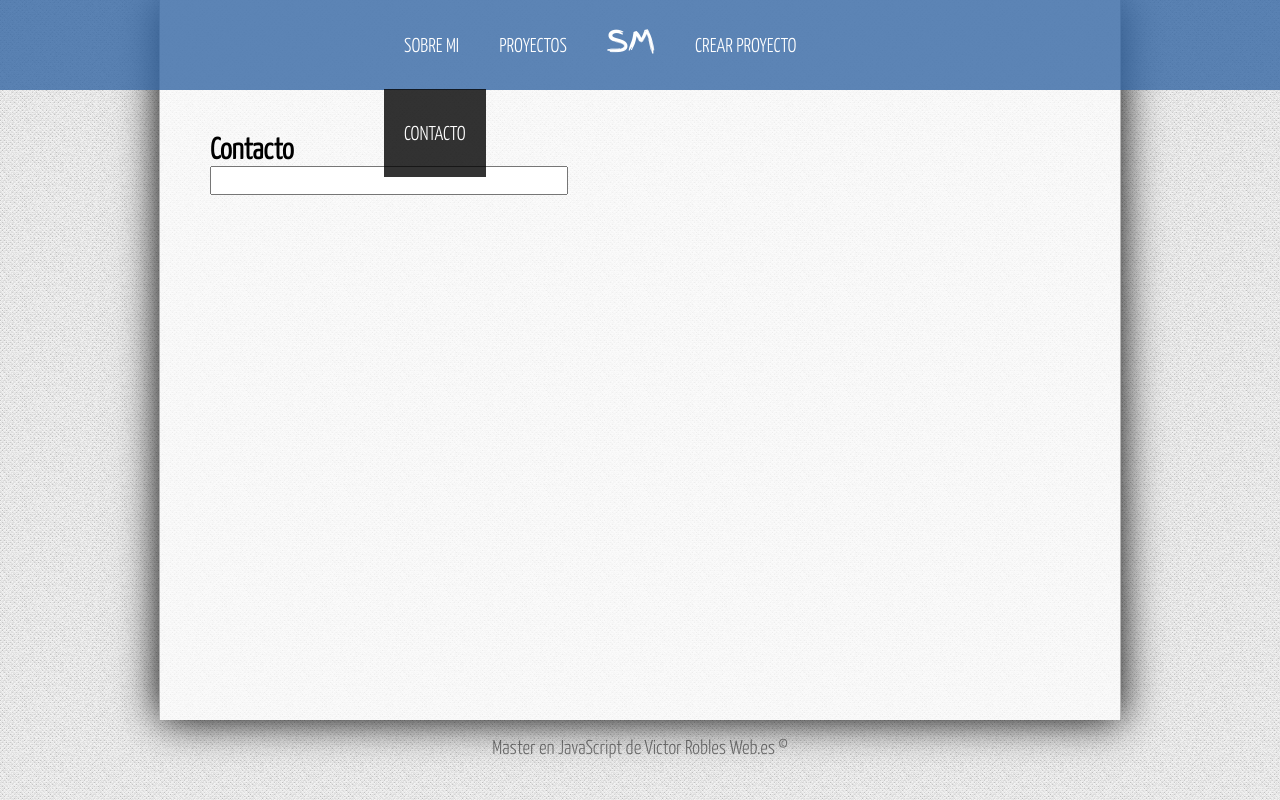
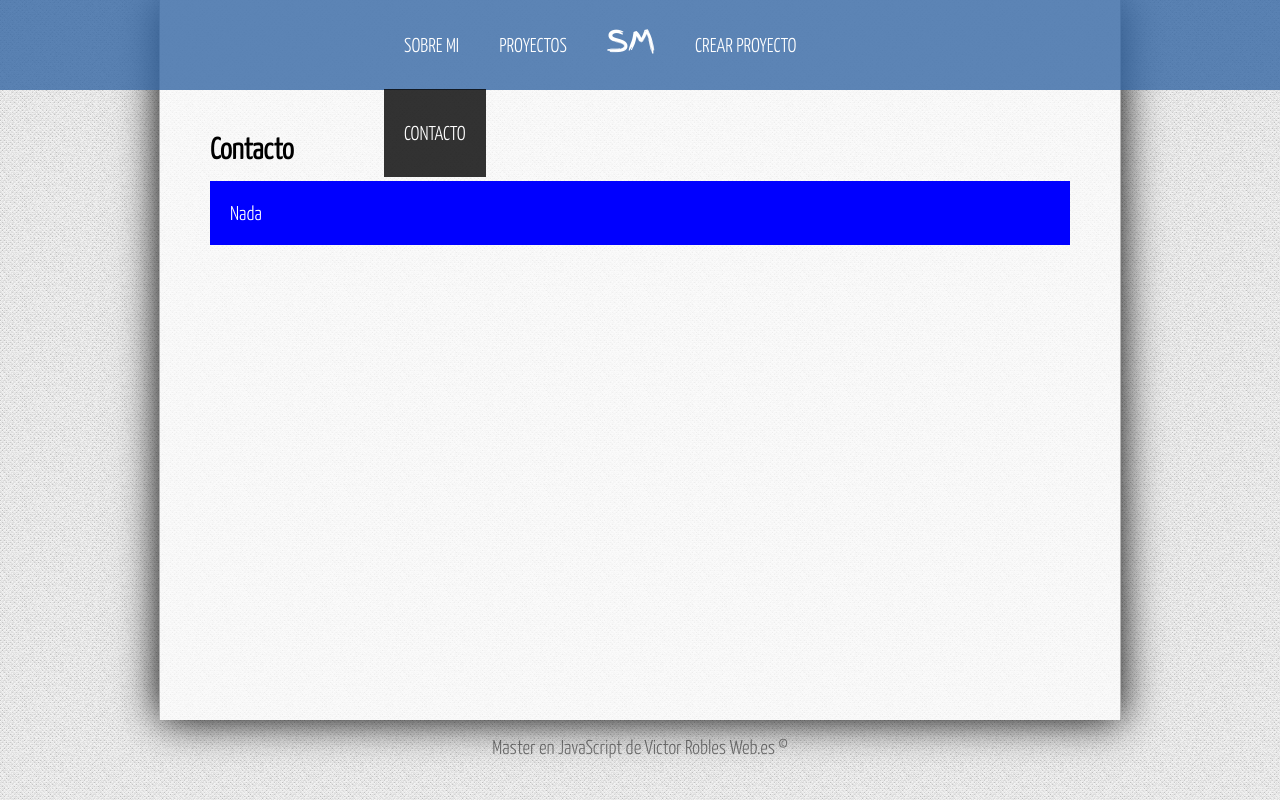
Before and after one commit to selvinmedina/proyecto-angular, an Angular app: page /contacto in a window 1280 px wide. Built offline with nearby package versions, Linux system fonts and the light colour scheme.

Commit message:
Directivas hechas

```diff
--- a/src/app/app.module.ts
+++ b/src/app/app.module.ts
@@ -15,6 +15,7 @@
 import { EditComponent } from './components/edit/edit.component';
 import * as $ from 'jquery';
 import { SliderComponent } from './components/slider/slider.component';
+import { ResaltadoDirective } from './resaltado.directive';
 
 @NgModule({
   declarations: [
@@ -26,7 +27,8 @@
     ErrorComponent,
     DetailComponent,
     EditComponent,
-    SliderComponent
+    SliderComponent,
+    ResaltadoDirective
   ],
   imports: [
     BrowserModule,
--- a/src/app/components/contact/contact.component.html
+++ b/src/app/components/contact/contact.component.html
@@ -1,6 +1,11 @@
 <div class="container">
     <h1>Contacto</h1>
-    <input type="number" name="" [(ngModel)]="widthSlider" (keyup)="cargarSlider()" id="">
+    <div id="texto" >
+        <p [hidden]="false" #textos appResaltado>
+            Esta es la pagina de contacto, puedes enviarnos cualquier duda
+        </p>
+    </div>
+    <!-- <input type="number" name="" [(ngModel)]="widthSlider" (keyup)="cargarSlider()" id="">
     <div *ngIf="anchuraToSlider">
         <slider [anchura]="anchuraToSlider"
                 [captions]="caption"
@@ -8,5 +13,5 @@
     </div>
     <p *ngIf="autor">
             {{autor.nombre + '' + autor.correo}}
-    </p>
+    </p> -->
 </div>
--- a/src/app/components/contact/contact.component.ts
+++ b/src/app/components/contact/contact.component.ts
@@ -1,4 +1,4 @@
-import { Component, OnInit } from '@angular/core';
+import { Component, OnInit, ViewChild } from '@angular/core';
 
 @Component({
   selector: 'app-contact',
@@ -10,11 +10,15 @@
   public anchuraToSlider: number;
   public caption: boolean;
   public autor: any;
+  @ViewChild("textos",{read:false,static:true}) textos;
 
-  constructor() { }
+  constructor() {
+    this.caption = false;
+   }
 
   ngOnInit() {
-    this.caption = false;
+    this.textos.nativeElement.textContent = 'Jajaj';
+    console.log(this.textos.nativeElement.textContent);
   }
 
   cargarSlider() {
--- /dev/null
+++ b/src/app/resaltado.directive.ts
@@ -0,0 +1,20 @@
+import { Directive, ElementRef, OnInit } from '@angular/core';
+
+@Directive({
+  selector: '[appResaltado]'
+})
+export class ResaltadoDirective implements OnInit {
+
+  constructor(public el: ElementRef) {
+
+  }
+
+  ngOnInit() {
+    var element = this.el.nativeElement;
+    element.style.background = 'blue';
+    element.style.padding = '20px';
+    element.style.marginTop = '15px';
+    element.style.color = 'white';
+    element.innerText = element.innerText.toUpperCase().replace('JAJAJ', 'Nada');
+  }
+}
```
Also changed, not shown: 1 other file (tests, documents, lock files or other folders).
